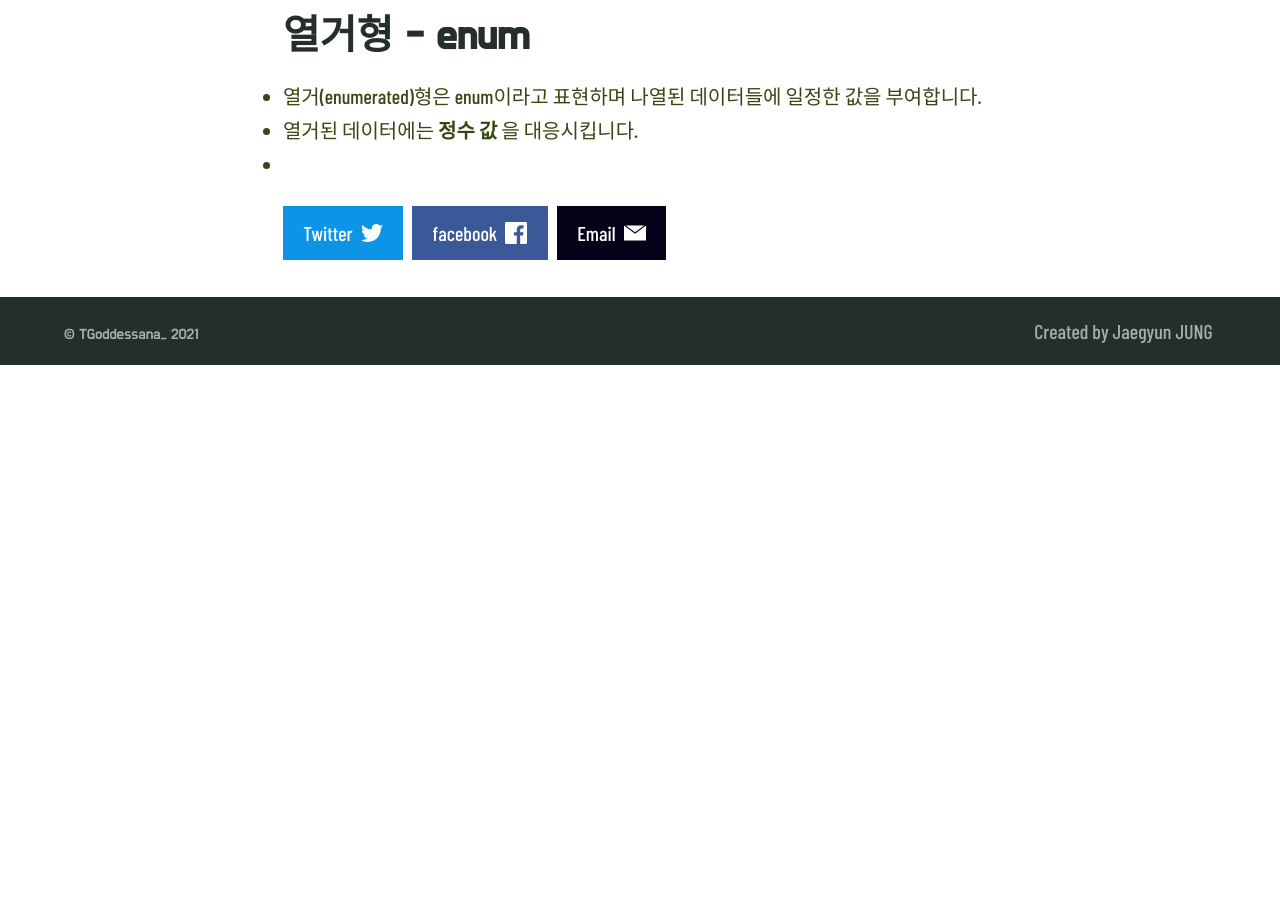
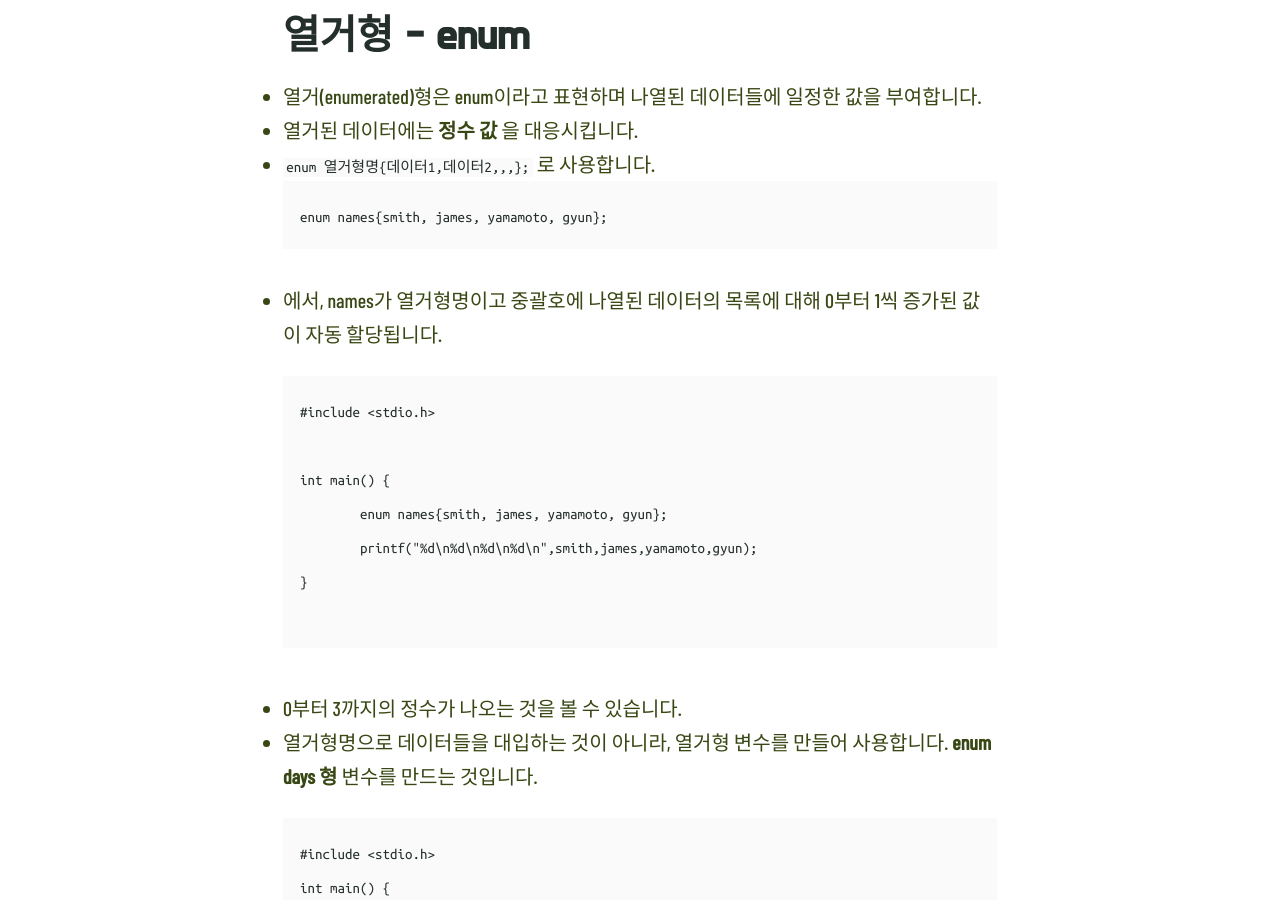
Before and after one commit to daviddarnes/alembic, a Jekyll site: the page built from _posts/2021-09-12-c-post3.md, in a window 1280 px wide and 900 px high, scrolled down 13116 px. Built offline with Jekyll 4.4.1, drawn with Linux system fonts in a browser that asks for light colours; some web fonts are replaced; before the commit the page ends 13481 px from its top, so only the background shows below that; some of the changed text lies outside the part shown.

Commit message:
Update 2021-09-12-c-post3.md

````diff
--- a/_posts/2021-09-12-c-post3.md
+++ b/_posts/2021-09-12-c-post3.md
@@ -352,4 +352,95 @@ int main()
 # 열거형 - enum
 * 열거(enumerated)형은 enum이라고 표현하며 나열된 데이터들에 일정한 값을 부여합니다.
 * 열거된 데이터에는 __정수 값__ 을 대응시킵니다.
-*
+
+* ``` enum 열거형명{데이터1,데이터2,,,};``` 로 사용합니다.
+```
+enum names{smith, james, yamamoto, gyun};
+```
+
+* 에서, names가 열거형명이고 중괄호에 나열된 데이터의 목록에 대해 0부터 1씩
+증가된 값이 자동 할당됩니다.
+
+```
+#include <stdio.h>
+
+int main() {
+	enum names{smith, james, yamamoto, gyun};
+	printf("%d\n%d\n%d\n%d\n",smith,james,yamamoto,gyun);
+}
+
+```
+
+* 0부터 3까지의 정수가 나오는 것을 볼 수 있습니다.
+* 열거형명으로 데이터들을 대입하는 것이 아니라, 열거형 변수를 만들어 사용합니다. __enum days 형__ 변수를 만드는 것입니다.
+
+```
+#include <stdio.h>
+int main() {
+	enum names{smith, james, yamamoto, gyun} myname;
+	//윗 줄처럼 {}이후에 쓸 수 있습니다.
+    enum names yourname; // 이러한 방식으로도 선언 가능합니다.
+	enum names yourname2 = gyun; // 할당된 숫자 3
+    myname = james; // 할당된 숫자 1
+    yourname = smith; //할당된 숫자 0
+
+    printf("myname = %d\nyourname = %d\nyourname2 = %d\n", myname, yourname,yourname2);
+}
+```
+
+* 특정한 값이 대입되면 그 값에서 1씩 증가하여 할당됩니다.
+
+```
+#include <stdio.h>
+int main() {
+	enum names{smith, james, yamamoto = 5, gyun, yong};
+    enum names myname = smith; // 0
+    enum names yourname = james; // 1
+	enum names yourname2 = yamamoto; // 5
+    enum names yourname3 = gyun; // 6
+
+    printf("smith = %d, james = %d, yamamoto = %d, gyun = %d",myname, yourname, yourname2, yourname3);
+    return 0;
+}
+```
+위의 예제를 실행해 보세요.
+
+> __결론적으로, 열거형을 사용하면 정수형 수를 이용하여 대입하는 것보다 의미 있는 단어를 직접 대입하므로, 프로그램을 해석하기가 쉬워지는 것입니다.__
+
+<br>
+<br>
+<br>
+<br>
+
+# 기존 자료형을 새로운 형으로, typedef
+* 기존 자료형을 새로운 형으로 선언합니다.
+* ```typedef 기존형 새로운형이름;``` 으로 사용합니다.
+* ```typedef int jungsu;``` int형과 똑같은 jungsu라는 자료형을 만들었습니다.
+* 고로, ```int a = 5```라는 선언문과 ```jungsu a = 5;``` 라는 선언문은 같습니다.
+```
+#include <stdio.h>
+int main()
+{
+	typedef int jungsu;
+	int a = 5;
+	jungsu b = 1000;
+
+	printf("a = %d\n", a);
+	printf("b = %f\n", b);
+}
+```
+와 같이 실행하여 확인할 수 있습니다.
+경고 메시지에,
+```
+format specifies type
+      'double' but the argument has type
+      'jungsu' (aka 'int') [-Wformat]
+```
+라고 뜨는 것이지요. printf 로 jungsu 를 출력할 때 double형을 사용하는 %f를 썼지만, jungsu형은 int형과 같으므로 %d를 써야 한다고 알려주는 경고 메시지입니다.
+
+<br>
+<br>
+<br>
+<br>
+
+이렇게 하여 C 언어 문법 리터럴, 변수, const, 자료형, 열거형, typedef에 대하여 알아보았습니다. 다음 시간에는, 표준 입출력 함수 등에 관하여 이야기해 볼 예정입니다. 고생하셨습니다!
````
